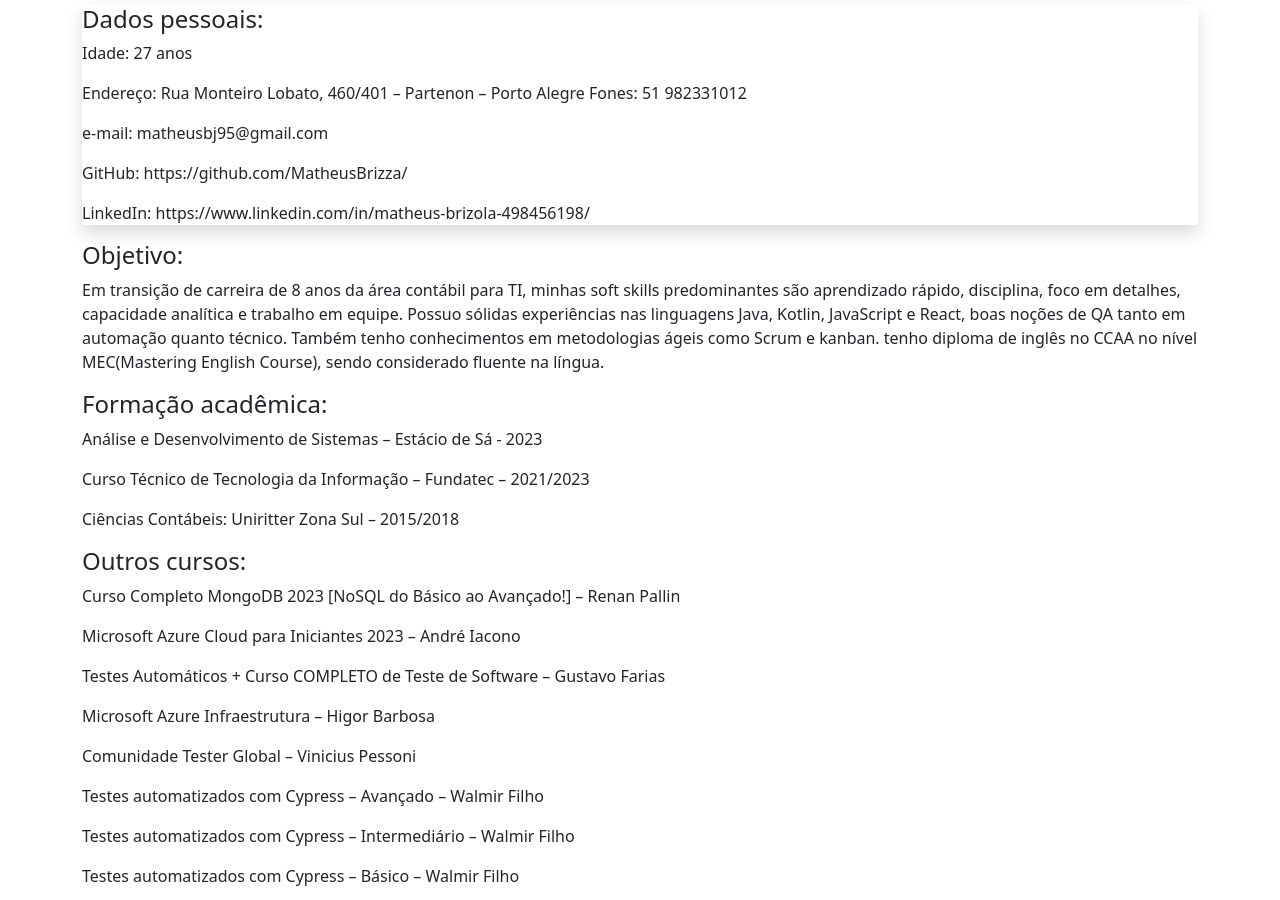
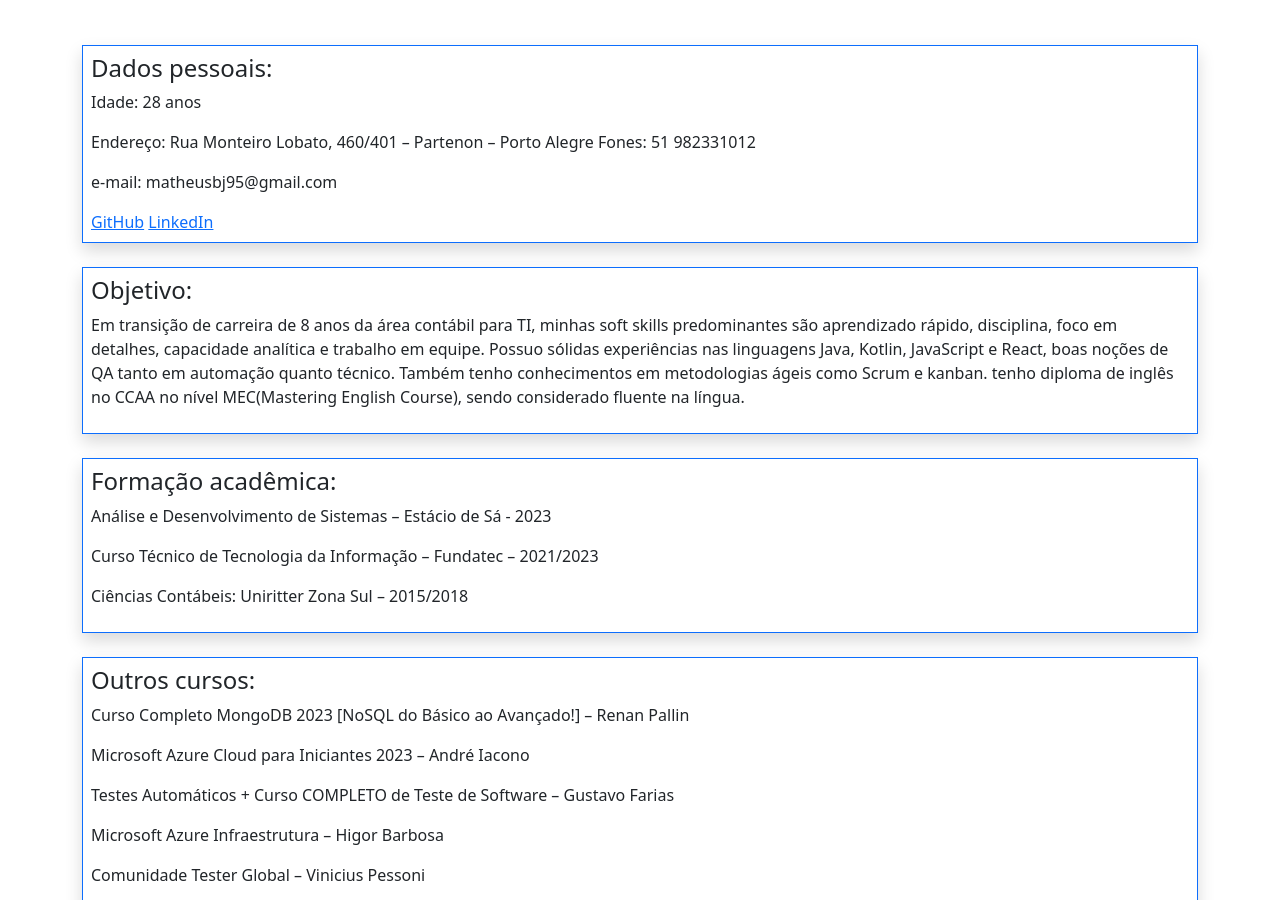
Before and after one commit to MatheusBrizza/exercicios-bootstrap, a plain HTML site: page curriculo-bootstrap/index.html in a window 1280 px wide. Shown: the part 93-993 px from the top of the page. Drawn offline with nearby package versions, Linux system fonts and the light colour scheme.

Commit message:
WIP: adicionado borda e anchor

```diff
--- a/curriculo-bootstrap/index.html
+++ b/curriculo-bootstrap/index.html
@@ -10,28 +10,27 @@
     />
   </head>
 
-  <body>
+  <body class="">
     <header class="container-fluid bg-primary">
       <h1>Matheus Brizola</h1>
       <h3>QA Tester</h3>
     </header>
     <main class="container-xl">
-      <section class="dados-pessoais shadow">
+      <section class="dados-pessoais mt-5 p-2 shadow border border-primary">
         <div class="col-12">
           <h4>Dados pessoais:</h4>
-          <p>Idade: 27 anos</p>
+          <p>Idade: 28 anos</p>
           <p>
             Endereço: Rua Monteiro Lobato, 460/401 – Partenon – Porto Alegre
             Fones: 51 982331012
           </p>
           <p>e-mail: matheusbj95@gmail.com</p>
-          <p>GitHub: https://github.com/MatheusBrizza/</p>
-          <p>
-            LinkedIn: https://www.linkedin.com/in/matheus-brizola-498456198/
-          </p>
+          <a href="https://github.com/MatheusBrizza/">GitHub</a>
+          <a href="https://www.linkedin.com/in/matheus-brizola-498456198/"
+            >LinkedIn</a>
         </div>
       </section>
-      <section class="objetivo">
+      <section class="objetivo mt-4 p-2 shadow border border-primary">
         <div class="col-12">
           <h4>Objetivo:</h4>
           <p>
@@ -46,7 +45,7 @@
           </p>
         </div>
       </section>
-      <section class="formacao-academica">
+      <section class="formacao-academica mt-4 p-2 shadow border border-primary">
         <div class="col-12">
           <h4>Formação acadêmica:</h4>
           <p>Análise e Desenvolvimento de Sistemas – Estácio de Sá - 2023</p>
@@ -56,7 +55,7 @@
           <p>Ciências Contábeis: Uniritter Zona Sul – 2015/2018</p>
         </div>
       </section>
-      <section class="outros-cursos">
+      <section class="outros-cursos mt-4 p-2 shadow border border-primary">
         <div class="col-12">
           <h4>Outros cursos:</h4>
           <p>
@@ -79,7 +78,7 @@
           </p>
         </div>
       </section>
-      <section class="experiencias-profissionais">
+      <section class="experiencias-profissionais mt-4 mb-4 p-2 shadow border border-primary">
         <div class="col-12">
           <h4>Experiências profissionais:</h4>
           <p>
@@ -105,7 +104,9 @@
         </div>
       </section>
     </main>
-    <footer></footer>
+    <footer class="container-fluid bg-primary">
+
+    </footer>
     <script
       src="https://cdn.jsdelivr.net/npm/bootstrap@5.3.2/dist/js/bootstrap.min.js"
       integrity="sha384-BBtl+eGJRgqQAUMxJ7pMwbEyER4l1g+O15P+16Ep7Q9Q+zqX6gSbd85u4mG4QzX+"
```
